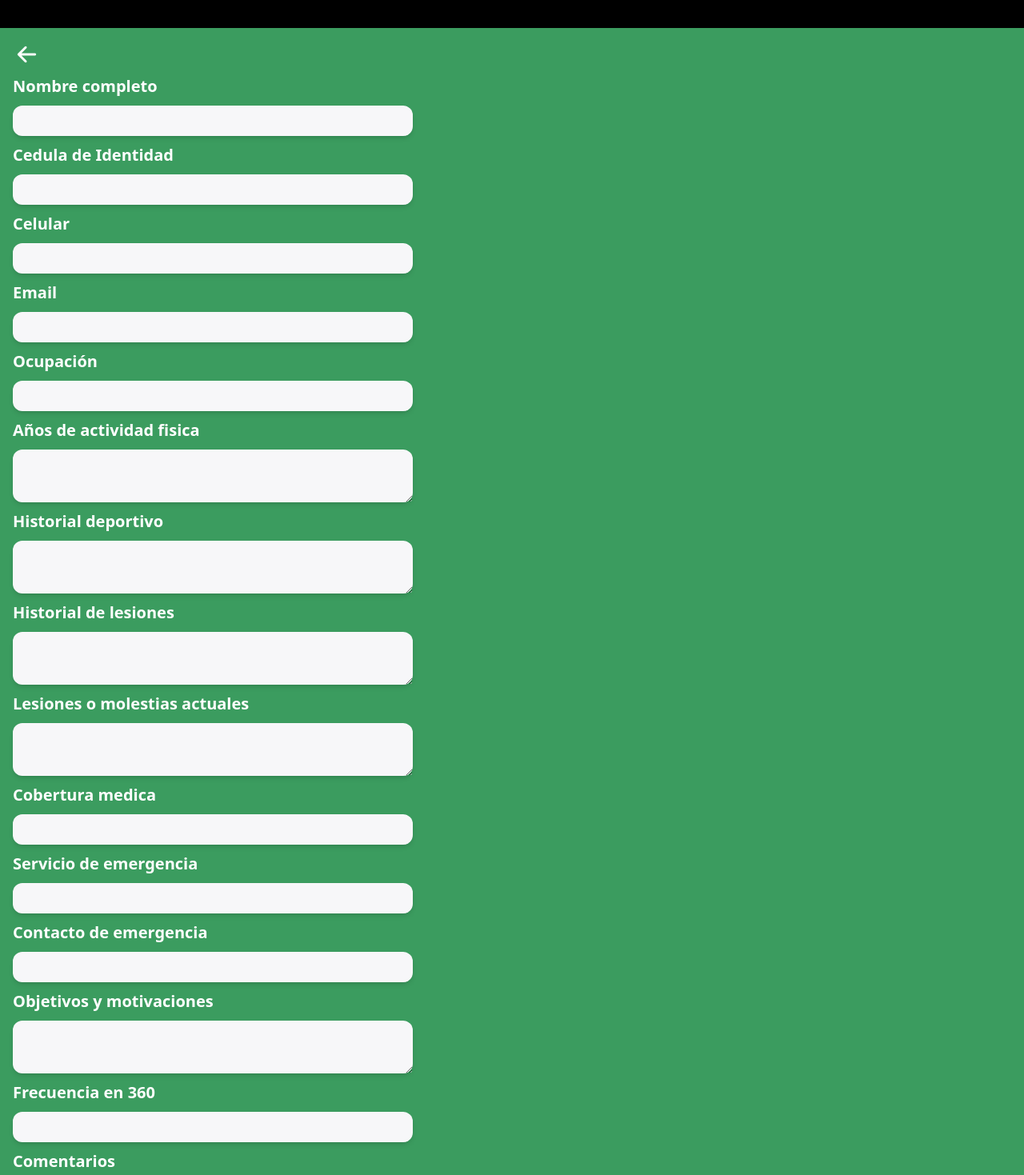
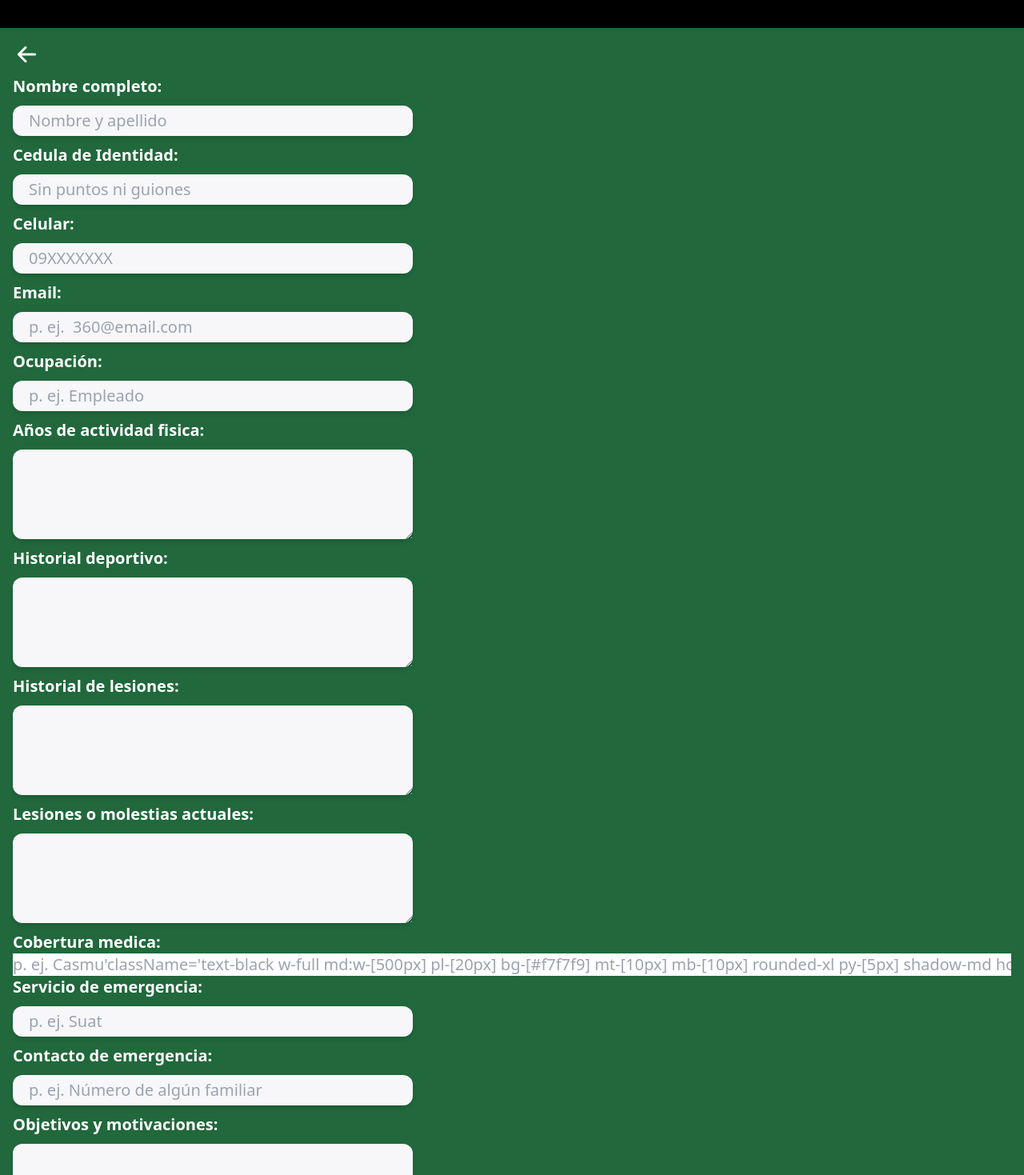
Before and after one commit to SantiagoAvigliano/Entrenamiento360, a React (Vite) app: page /registro in a window 1280 px wide. Shown: the part 61-1530 px from the top of the page at 80% size. Built offline with nearby package versions, Linux system fonts and the light colour scheme.

Commit message:
change in Booking.jsx

```diff
--- a/src/App.jsx
+++ b/src/App.jsx
@@ -9,6 +9,7 @@ import './index.css';
 
 import Home from './pages/Home';
 import Register from './pages/Register';
+import Booking from './pages/Booking'
 
 function App() {
 
@@ -25,6 +26,10 @@ function App() {
             path='/registro'
             element={<Register />}
             />
+            <Route
+            path='/agenda'
+            element={<Booking />}
+            />
           </Routes>
 
       </BrowserRouter>
--- a/src/components/Info.jsx
+++ b/src/components/Info.jsx
@@ -1,31 +1,34 @@
-import React from 'react'
+import React from "react";
 
 const Info = () => {
   return (
-    <div className='bg-black w-full h-auto flex pl-2 flex-col pt-8 pb-8 text-md text-white absolut bottom-0 '>
-        <h3 className='text-white font-extrabold text-center text-2xl pb-2'>INFORMACIÓN</h3>
-        <div className='flex mb-5 items-center font-semibold h-12 '>
-          <div className=' border-2 border-white rounded-full h-10 w-10 ml-2'>
+    <div className="bg-black w-full h-auto flex pl-2 flex-col pt-8 pb-8 text-md text-white absolut bottom-0 ">
+      <h3 className="text-white font-extrabold text-center text-2xl pb-2">INFORMACIÓN</h3>
+      <div className="flex mb-5 items-center font-semibold h-12 ">
+        <div className=" border-2 border-white rounded-full h-10 w-10 ml-2">
           <i className="ti ti-map-pin text-2xl pl-[6px]"></i>
         </div>
-          <p className='pl-2'>Dirección: Maipú 1966 (Parque Batlle) </p>
+        <p className="pl-2">Dirección: Maipú 1966 (Parque Batlle) </p>
       </div>
-        <div className='flex mb-5 items-center font-semibold h-12 '>
-          <div className=' border-2 border-white rounded-full h-10 w-10 ml-2'>
+      <iframe
+        src="https://www.google.com/maps/embed?pb=!1m18!1m12!1m3!1d9256.241216501328!2d-56.15204462974999!3d-34.89200539344651!2m3!1f0!2f0!3f0!3m2!1i1024!2i768!4f13.1!3m3!1m2!1s0x959f81249743e8b5%3A0xe76e602bb480168!2sEntrenamiento%20360!5e0!3m2!1ses-419!2suy!4v1677353636823!5m2!1ses-419!2suy"
+        allowfullscreen="" className="w-full px-2 h-60 rounded-md pr-4 " loading="lazy" referrerpolicy="no-referrer-when-downgrade">
+
+      </iframe>
+      <div className="flex mb-5 items-center mt-4 font-semibold h-12 ">
+        <div className=" border-2 border-white rounded-full h-10 w-10 ml-2">
           <i className="ti ti-phone text-2xl pl-[6px]"></i>
         </div>
-          <p className='pl-2'>Contacto: 098891523 / 098632252</p>
+        <p className="pl-2">Contacto: 098891523 / 098632252</p>
       </div>
-        <div className='flex items-center font-semibold h-12 '>
-          <div className=' border-2 border-white rounded-full h-10 w-10 ml-2'>
+      <div className="flex items-center font-semibold h-12 ">
+        <div className=" border-2 border-white rounded-full h-10 w-10 ml-2">
           <i className="ti ti-school text-2xl  pl-[6px]"></i>
         </div>
-            <p className='pl-2'>Staff: Bruno Ramponi / Martín Salustio</p>
+        <p className="pl-2">Staff: Bruno Ramponi / Martín Salustio</p>
       </div>
+    </div>
+  );
+};
 
-
-    </div>
-  )
-}
-
-export default Info
+export default Info;
--- a/src/components/Main.jsx
+++ b/src/components/Main.jsx
@@ -21,9 +21,11 @@ const Main = () => {
       className="h-screen flex flex-col bg-center bg-cover "
       style={{ backgroundImage: `url("${PicEntrenamiento2}")` }}
     >
-      <h1 className="text-[#009e3a] text-3xl font-extrabold mt-40 mb-10 pl-4 ">
+
+      <h1 className="text-[#009e3a] font-extrabold text-3xl pl-4 pt-40 ">
         ENTRENAMIENTO 360
       </h1>
+
 
       <h3 className="text-white text-lg w-[85%] pl-4 font-semibold">
         Entrenamientos adaptados a tus necesidades y objetivos
@@ -73,7 +75,7 @@ const Main = () => {
           )}
         </button>
       </div>
-    </div>   )
+    </div>)
 }
 
 export default Main
--- a/src/components/Nav.jsx
+++ b/src/components/Nav.jsx
@@ -11,68 +11,70 @@ const Nav = () => {
 
 
   return (
-    <nav className='fixed flex items-center justify-between w-full h-24 px-4 py-2  bg-black text-white'>
-      <div className='flex items-center'>
+    <nav className="fixed flex items-center justify-between w-full h-24 px-4 py-2 bg-black text-white">
+      <div className="flex items-center">
         <Link to={`/`}>
-        <img className='h-20' src={Logo} alt='Logo' />
+          <img className="h-20" src={Logo} alt="Logo" />
         </Link>
       </div>
       <button
-        className='text-3xl hover:text-[#009e3a] focus:outline-none lg:hidden'
+        className="text-3xl hover:text-[#009e3a] focus:outline-none lg:hidden"
         onClick={handleToggle}
       >
         {isOpen ? (
           <div
-            className='text-white hover:text-[#009e3a] text-3xl focus:outline-none absolute top-0 right-0 mt-8 mr-4'
-
+            className="text-white hover:text-[#009e3a] text-3xl focus:outline-none absolute top-0 right-0 mt-8 mr-4"
             onClick={handleToggle}
           >
-            <i className='ti ti-x '></i>
+            <i className="ti ti-x "></i>
           </div>
         ) : (
-          <i className='ti ti-menu-2'></i>
+          <i className="ti ti-menu-2"></i>
         )}
       </button>
       <ul
-        className={`${isOpen ? 'block' : 'hidden'
-          } absolute top-24 left-0 w-full bg-black bg-opacity-75 z-20 flex flex-col justify-center items-start text-3xl pl-4`}
+        className={`${isOpen ? "block" : "hidden"
+          } absolute top-24 left-0 w-full bg-black bg-opacity-75 z-20 flex flex-col justify-center items-start text-xl pl-4`}
       >
         <Link to={'/'}>
-        <li className='py-4'>
-          <a href='#' className='text-white hover:text-[#009e3a]'>
-            <i className='ti ti-home pr-2'></i>
+          <li className="py-4">
+            <a href="#" className="text-white hover:text-[#009e3a]">
+              <i className="ti ti-home pr-2"></i>
               Home
             </a>
           </li>
         </Link>
         <Link to={'/registro'}>
-          <li className='py-4'>
-            <a href='#' className='text-white hover:text-[#009e3a]'>
-              <i className='ti ti-pencil pr-2'></i>
+          <li className="py-4">
+            <a href="#" className="text-white hover:text-[#009e3a]">
+              <i className="ti ti-pencil pr-2"></i>
               Registro
             </a>
           </li>
         </Link>
-        <li className='py-4'>
-          <a href='#' className='text-white hover:text-[#009e3a]'>
-            <i className='ti ti-calendar-due pr-2'></i>
+        <Link to={'/agenda'}>
+          <li className="py-4">
+            <a href="#" className="text-white hover:text-[#009e3a]">
+              <i className="ti ti-calendar-due pr-2"></i>
               Agenda
             </a>
           </li>
-        <li className='py-4'>
-          <a href='#' className='text-white hover:text-[#009e3a]'>
-            <i className='ti ti-barbell pr-2'></i>
+        </Link>
+        <li className="py-4">
+          <a href="#" className="text-white hover:text-[#009e3a]">
+            <i className="ti ti-barbell pr-2"></i>
             Control de cargas
           </a>
         </li>
-        <li className='py-4'>
-          <a href='#' className='text-white hover:text-[#009e3a]'>
-            <i className='ti ti-address-book pr-2'></i>
+        <li className="py-4">
+          <a href="#" className="text-white hover:text-[#009e3a]">
+            <i className="ti ti-address-book pr-2"></i>
             Contacto
           </a>
         </li>
       </ul>
     </nav>
+
   );
 };
 
--- a/src/components/Schedule.jsx
+++ b/src/components/Schedule.jsx
@@ -2,10 +2,10 @@ import React from 'react'
 import Horarios from '../images/horarios.jpeg'
 const Schedule = () => {
   return (
-    <div className='bg-black h-2/3'>
-      <p className='text-center py-2 text-2xl text-white font-extrabold bg-black'>HORARIOS</p>
+    <div className="bg-black h-2/3">
+      <p className="text-center py-2 text-2xl text-white font-extrabold bg-black">HORARIOS</p>
       <img
-      className='w-full px-4 pt-4'
+      className="w-full px-4 pt-4"
       src={Horarios} alt="" />
     </div>
   )
--- a/src/pages/Register.jsx
+++ b/src/pages/Register.jsx
@@ -7,75 +7,75 @@ const Register = () => {
     return (
         <div>
             <Nav />
-            <div className='flex items-center pt-28 py-2 bg-[#3b9c5f]'>
+            <div className="flex items-center pt-28 py-2 bg-[#21683c]">
                 <Link to={`/`}>
                     <i className="fa-solid flex text-white hover:text-[#104423] text-[35px] ti ti-arrow-left ml-4 mr-[10px]"></i>
                 </Link>
 
             </div>
-            <form className='bg-[#3b9c5f] text-white text-xl px-4 ' action="">
-                <div className='flex flex-col'>
-                    <label htmlFor="" className='font-bold'>Nombre completo</label>
-                    <input type="text" className='text-black w-full md:w-[500px] pl-[20px] bg-[#f7f7f9] mt-[10px] mb-[10px] rounded-xl py-[5px] shadow-md hover:shadow-xl' />
+            <form className="bg-[#21683c] text-white text-xl px-4" action="">
+                <div className="flex flex-col">
+                    <label htmlFor="" className="font-bold">Nombre completo:</label>
+                    <input type="text" placeholder="Nombre y apellido" className="text-black w-full md:w-[500px] pl-[20px] bg-[#f7f7f9] mt-[10px] mb-[10px] rounded-xl py-[5px] shadow-md hover:shadow-xl" />
                 </div>
-                <div className='flex flex-col'>
-                    <label htmlFor="" className='font-bold'>Cedula de Identidad</label>
-                    <input type="number" className='text-black w-full md:w-[500px] pl-[20px] bg-[#f7f7f9] mt-[10px] mb-[10px] rounded-xl py-[5px] shadow-md hover:shadow-xl' />
+                <div className="flex flex-col">
+                    <label htmlFor="" className="font-bold">Cedula de Identidad:</label>
+                    <input type="number" placeholder="Sin puntos ni guiones" className="text-black w-full md:w-[500px] pl-[20px] bg-[#f7f7f9] mt-[10px] mb-[10px] rounded-xl py-[5px] shadow-md hover:shadow-xl" />
                 </div>
-                <div className='flex flex-col'>
-                    <label htmlFor="" className='font-bold'>Celular</label>
-                    <input type="number" className='text-black w-full md:w-[500px] pl-[20px] bg-[#f7f7f9] mt-[10px] mb-[10px] rounded-xl py-[5px] shadow-md hover:shadow-xl' />
+                <div className="flex flex-col">
+                    <label htmlFor="" className="font-bold">Celular:</label>
+                    <input type="number" placeholder="09XXXXXXX" className="text-black w-full md:w-[500px] pl-[20px] bg-[#f7f7f9] mt-[10px] mb-[10px] rounded-xl py-[5px] shadow-md hover:shadow-xl" />
                 </div>
-                <div className='flex flex-col'>
-                    <label htmlFor="" className='font-bold'>Email</label>
-                    <input type="email" className='text-black w-full md:w-[500px] pl-[20px] bg-[#f7f7f9] mt-[10px] mb-[10px] rounded-xl py-[5px] shadow-md hover:shadow-xl' />
+                <div className="flex flex-col">
+                    <label htmlFor="" className="font-bold">Email:</label>
+                    <input type="email" placeholder="p. ej.  360@email.com" className="text-black w-full md:w-[500px] pl-[20px] bg-[#f7f7f9] mt-[10px] mb-[10px] rounded-xl py-[5px] shadow-md hover:shadow-xl" />
                 </div>
-                <div className='flex flex-col'>
-                    <label htmlFor="" className='font-bold'>Ocupación</label>
-                    <input type="text" className='text-black w-full md:w-[500px] pl-[20px] bg-[#f7f7f9] mt-[10px] mb-[10px] rounded-xl py-[5px] shadow-md hover:shadow-xl' />
+                <div className="flex flex-col">
+                    <label htmlFor="" className="font-bold">Ocupación:</label>
+                    <input type="text"  placeholder="p. ej. Empleado" className="text-black w-full md:w-[500px] pl-[20px] bg-[#f7f7f9] mt-[10px] mb-[10px] rounded-xl py-[5px] shadow-md hover:shadow-xl" />
                 </div>
-                <div className='flex flex-col'>
-                    <label htmlFor="" className='font-bold'>Años de actividad fisica</label>
-                    <textarea className='text-black w-full md:w-[500px] pl-[20px] bg-[#f7f7f9] mt-[10px] mb-[10px] rounded-xl py-[5px] shadow-md hover:shadow-xl' />
+                <div className="flex flex-col">
+                    <label htmlFor="" className="font-bold">Años de actividad fisica:</label>
+                    <textarea className="text-black w-full h-[7rem] md:w-[500px] pl-[20px] bg-[#f7f7f9] mt-[10px] mb-[10px] rounded-xl py-[5px] shadow-md hover:shadow-xl" />
                 </div>
-                <div className='flex flex-col'>
-                    <label htmlFor="" className='font-bold'>Historial deportivo</label>
-                    <textarea className='text-black w-full md:w-[500px] pl-[20px] bg-[#f7f7f9] mt-[10px] mb-[10px] rounded-xl py-[5px] shadow-md hover:shadow-xl' />
+                <div className="flex flex-col">
+                    <label htmlFor="" className="font-bold">Historial deportivo:</label>
+                    <textarea className="text-black w-full h-[7rem] md:w-[500px] pl-[20px] bg-[#f7f7f9] mt-[10px] mb-[10px] rounded-xl py-[5px] shadow-md hover:shadow-xl" />
                 </div>
-                <div className='flex flex-col'>
-                    <label htmlFor="" className='font-bold'>Historial de lesiones</label>
-                    <textarea className='text-black w-full md:w-[500px] pl-[20px] bg-[#f7f7f9] mt-[10px] mb-[10px] rounded-xl py-[5px] shadow-md hover:shadow-xl' />
+                <div className="flex flex-col">
+                    <label htmlFor="" className="font-bold">Historial de lesiones:</label>
+                    <textarea className="text-black w-full h-[7rem] md:w-[500px] pl-[20px] bg-[#f7f7f9] mt-[10px] mb-[10px] rounded-xl py-[5px] shadow-md hover:shadow-xl" />
                 </div>
-                <div className='flex flex-col'>
-                    <label htmlFor="" className='font-bold'>Lesiones o molestias actuales</label>
-                    <textarea className='text-black w-full md:w-[500px] pl-[20px] bg-[#f7f7f9] mt-[10px] mb-[10px] rounded-xl py-[5px] shadow-md hover:shadow-xl' />
+                <div className="flex flex-col">
+                    <label htmlFor="" className="font-bold">Lesiones o molestias actuales:</label>
+                    <textarea className="text-black w-full h-[7rem] md:w-[500px] pl-[20px] bg-[#f7f7f9] mt-[10px] mb-[10px] rounded-xl py-[5px] shadow-md hover:shadow-xl" />
                 </div>
-                <div className='flex flex-col'>
-                    <label htmlFor="" className='font-bold'>Cobertura medica</label>
-                    <input type="text" className='text-black w-full md:w-[500px] pl-[20px] bg-[#f7f7f9] mt-[10px] mb-[10px] rounded-xl py-[5px] shadow-md hover:shadow-xl' />
+                <div className="flex flex-col">
+                    <label htmlFor="" className="font-bold">Cobertura medica:</label>
+                    <input type="text" placeholder="p. ej. Casmu'className='text-black w-full md:w-[500px] pl-[20px] bg-[#f7f7f9] mt-[10px] mb-[10px] rounded-xl py-[5px] shadow-md hover:shadow-xl" />
                 </div>
-                <div className='flex flex-col'>
-                    <label htmlFor="" className='font-bold'>Servicio de emergencia</label>
-                    <input type="text" className='text-black w-full md:w-[500px] pl-[20px] bg-[#f7f7f9] mt-[10px] mb-[10px] rounded-xl py-[5px] shadow-md hover:shadow-xl' />
+                <div className="flex flex-col">
+                    <label htmlFor="" className="font-bold">Servicio de emergencia:</label>
+                    <input type="text" placeholder="p. ej. Suat" className="text-black w-full md:w-[500px] pl-[20px] bg-[#f7f7f9] mt-[10px] mb-[10px] rounded-xl py-[5px] shadow-md hover:shadow-xl" />
                 </div>
-                <div className='flex flex-col'>
-                    <label htmlFor="" className='font-bold'>Contacto de emergencia</label>
-                    <input type="number" className='text-black w-full md:w-[500px] pl-[20px] bg-[#f7f7f9] mt-[10px] mb-[10px] rounded-xl py-[5px] shadow-md hover:shadow-xl' />
+                <div className="flex flex-col">
+                    <label htmlFor="" className="font-bold">Contacto de emergencia:</label>
+                    <input type="number" placeholder="p. ej. Número de algún familiar" className="text-black w-full md:w-[500px] pl-[20px] bg-[#f7f7f9] mt-[10px] mb-[10px] rounded-xl py-[5px] shadow-md hover:shadow-xl" />
                 </div>
-                <div className='flex flex-col'>
-                    <label htmlFor="" className='font-bold'>Objetivos y motivaciones</label>
-                    <textarea className='text-black w-full md:w-[500px] pl-[20px] bg-[#f7f7f9] mt-[10px] mb-[10px] rounded-xl py-[5px] shadow-md hover:shadow-xl' />
+                <div className="flex flex-col">
+                    <label htmlFor="" className="font-bold">Objetivos y motivaciones:</label>
+                    <textarea  className="text-black w-full h-[7rem] md:w-[500px] pl-[20px] bg-[#f7f7f9] mt-[10px] mb-[10px] rounded-xl py-[5px] shadow-md hover:shadow-xl" />
                 </div>
-                <div className='flex flex-col'>
-                    <label htmlFor="" className='font-bold'>Frecuencia en 360</label>
-                    <input type="text" className='text-black w-full md:w-[500px] pl-[20px] bg-[#f7f7f9] mt-[10px] mb-[10px] rounded-xl py-[5px] shadow-md hover:shadow-xl' />
+                <div className="flex flex-col">
+                    <label htmlFor="" className="font-bold">Frecuencia en 360:</label>
+                    <input placeholder="p. ej. Tres veces a la semana" type="text" className="text-black w-full md:w-[500px] pl-[20px] bg-[#f7f7f9] mt-[10px] mb-[10px] rounded-xl py-[5px] shadow-md hover:shadow-xl" />
                 </div>
-                <div className='flex flex-col'>
-                    <label htmlFor="" className='font-bold'>Comentarios</label>
-                    <textarea className='text-black w-full md:w-[500px] pl-[20px] bg-[#f7f7f9] mt-[10px] mb-[10px] rounded-xl py-[5px] shadow-md hover:shadow-xl' />
+                <div className="flex flex-col">
+                    <label htmlFor="" className="font-bold">Comentarios:</label>
+                    <textarea  className="text-black w-full h-[7rem] md:w-[500px] pl-[20px] bg-[#f7f7f9] mt-[10px] mb-[10px] rounded-xl py-[5px] shadow-md hover:shadow-xl" />
                 </div>
                 <div className="flex justify-center items-center py-4">
-                    <button className='bg-[#23663c] hover:text-[#009e3a] hover:bg-[#104423] text-slate border-[#104423] border-2 rounded-2xl px-5 py-[5px] shadow-xl hover:shadow-2xl'>Enviar</button>
+                    <button  className="bg-[#0d3b1e] w-32 hover:text-[#009e3a] hover:bg-[#104423] text-slate  rounded-md px-5 py-[5px] shadow-md hover:shadow-4xl">Enviar</button>
                 </div>
             </form>
         </div>
```
Also changed, not shown: src/pages/Booking.jsx (added, +143 -0 lines). Lines whose indentation alone changed are shown as unchanged.
